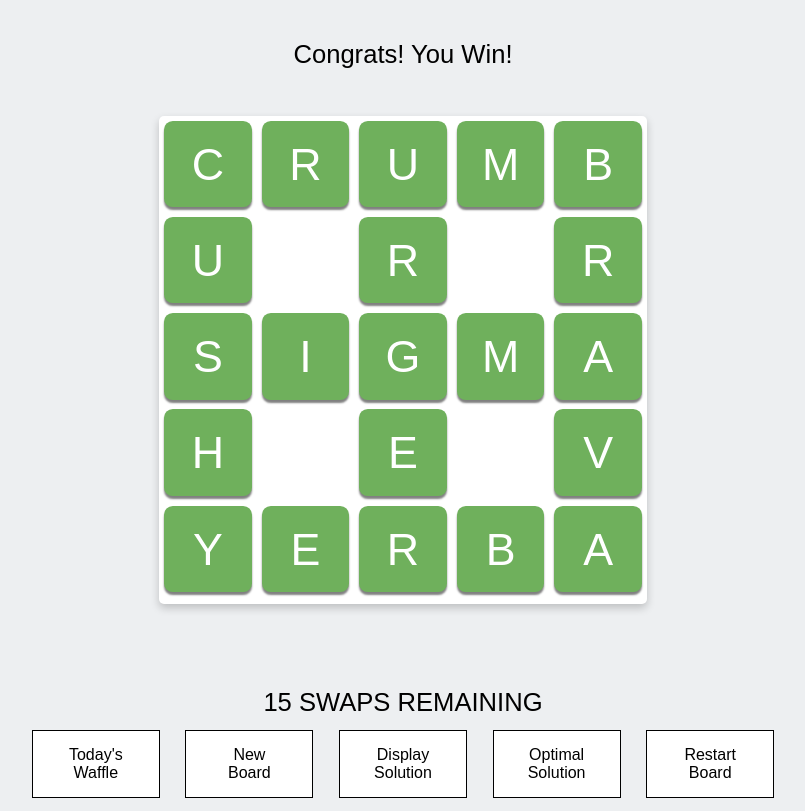
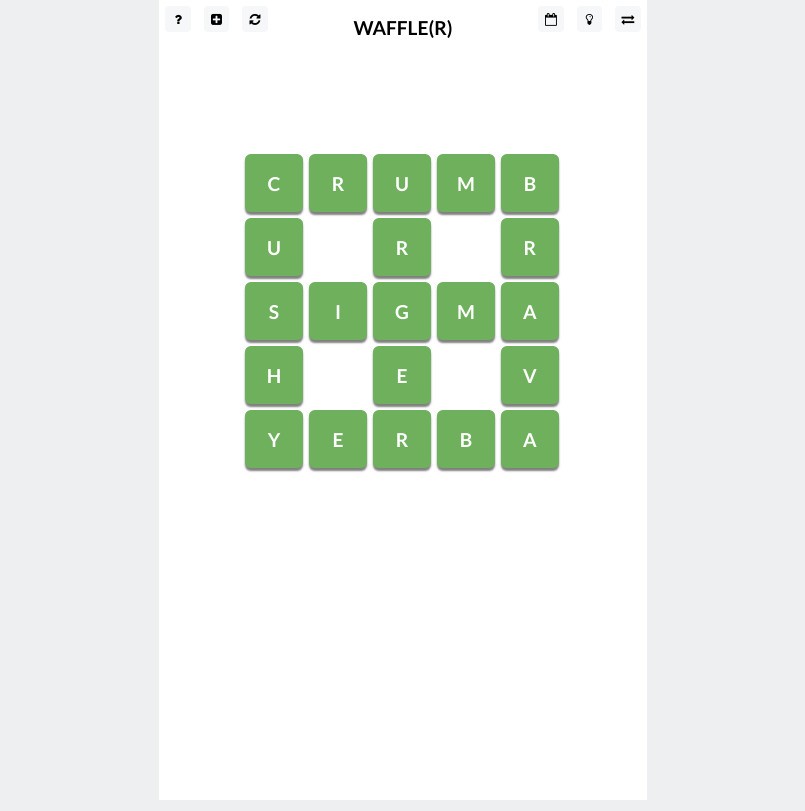
Before and after one commit to nsobotka/Waffler, a Flask app: page / in a window 1280 px wide. Shown: the whole page, without its empty margins (237-1042 px from the left). Run offline with Flask 2, Linux system fonts and the light colour scheme.

Commit message:
design overhaul

```diff
--- a/app/routes.py
+++ b/app/routes.py
@@ -5,11 +5,10 @@ from scrape import *
 from viz import *
 from boardGeneration import *
 from testBoards import *
+from shortestPath import *
 
 # Things to do:
 # make it so it doesn't reload every time you make a move? if possible?
-# optimal solution to solve board
-# use optimal solution number of swaps to correctly generate boards that can only be solved in minimum 10?
 # display optimal solution somehow
 # aesthetics - font sizes, placement, weird behavior on half screen, end messages, etc
 # aesthetics for all different pages including error pages
@@ -18,12 +17,15 @@ from testBoards import *
 # Final bug checks
 # Nice readme
 # clean up repository
+# reach out to waffle man
 # publish to website
 
 
 # Global variables
 solvedPuzzle = getPuzzle()
 scrambledPuzzle = scramble(solvedPuzzle)
+while(len(main(scrambledPuzzle, solvedPuzzle)) != 10):
+        scrambledPuzzle = scramble(solvedPuzzle)
 scrambledPuzzleUnmodified = [row[:] for row in scrambledPuzzle]
 states, draggable, numGreen = getStates(solvedPuzzle, scrambledPuzzle)
 swaps = 15
@@ -48,6 +50,10 @@ def newBoard():
     global numGreen
     solvedPuzzle = getPuzzle()
     scrambledPuzzle = scramble(solvedPuzzle)
+
+    while(len(main(scrambledPuzzle, solvedPuzzle)) != 10):
+        scrambledPuzzle = scramble(solvedPuzzle)
+
     scrambledPuzzleUnmodified = [row[:] for row in scrambledPuzzle]
     states, draggable, numGreen = getStates(solvedPuzzle, scrambledPuzzle)
     swaps = 15
--- a/app/static/style.css
+++ b/app/static/style.css
@@ -4,17 +4,51 @@ body {
 
 #title_text {
     text-align: center;
-    font-size: 2vw;
-    margin-top: 5vh;
-    font-family: Arial, Helvetica, sans-serif;
+    font-size: 1.5vw;
+    margin-top: 2vh;
+    font-weight: bold;
+    font-family: Lato, sans-serif;
+    /* z-index: 100; */
+}
+
+.toolBtn {
+    background-color: #f6f7f8; /* Green */
+    border: none;
+    color: black;
+    /* padding: 15px 32px; */
+    text-align: center;
+    display: inline-block;
+    font-size: 1vw;
+    border-radius: 16%;
+    margin: 0.5vw;
+    -webkit-transition-duration: 0.4s; /* Safari */
+    transition-duration: 0.4s;
+    width: 2vw;
+    height: 2vw;
+}
+
+#left_buttons {
+    display: flex;
+    justify-content: left;
+    width: 100%;
+}
+
+#right_buttons {
+    display: flex;
+    justify-content: right;
+    width: 100%;
+}
+
+.toolBtn:hover {
+    box-shadow: 0 8px 16px 0 rgba(0,0,0,0.24),0 1px 10px 0 rgba(0,0,0,0.19);
 }
 
 .card {
     background-color: white;
     color: black;
-    box-shadow: 0 4px 8px 0 rgba(0,0,0,0.2);
+    /* box-shadow: 0 4px 8px 0 rgba(0,0,0,0.2); */
     transition: 0.3s;
-    border-radius: 5px; /* 5px rounded corners */
+    /* border-radius: 5px; */
     /* box-shadow: 5px 5px 5px; */
   }
 
@@ -23,13 +57,13 @@ body {
     position: absolute;
 
     width: 61vh;
-    height: 61vh;
+    height: 100%;
 
-    top:50%;
+    top:0%;
     left:50%;
 
     margin-left:-30.5vh;/* half width*/
-	margin-top:-35.5vh;/* half height*/
+	margin-top:0vh;/* half height*/
 }
 
 #button_container {
@@ -58,42 +92,35 @@ body {
     flex-wrap: wrap;
     height: 100%;
     width: 100%;
+
+    margin-top: 35%;
 }
 
-.cell.hidden_cell {
+#cell_flex {
+    display: flex;
+    justify-content: center;
+
+    height: 40vh;
+    width: 40vh;
+    margin-left:17%;/* half width*/
+
+}
+
+.cell_text.hidden_cell {
     visibility: hidden;
 }
 
 .cell_text {
-    font-family: Arial, Helvetica, sans-serif;
+    font-family: Lato, sans-serif;
     text-align: center;
     color: white;
-    line-height: 10.8vh;
-    font-size: 3.5vw;
+    line-height: 7.4vh;
+    font-size: 1.5vw;
     background-color: purple;
     border-radius: 10%;
     box-shadow: 0px 3px 2px grey;
     margin: 1%;
     height: 18%;
     width: 18%;
+    font-weight: bold;
 }
-
-.toolBtn {
-    background-color: white; /* Green */
-    border: none;
-    color: black;
-    padding: 15px 32px;
-    text-align: center;
-    text-decoration: none;
-    display: inline-block;
-    font-size: 16px;
-    margin: 1vw;
-    -webkit-transition-duration: 0.4s; /* Safari */
-    transition-duration: 0.4s;
-    width: 10vw;
-    border: 1px solid black;
-}
-
-.toolBtn:hover {
-    box-shadow: 0 8px 16px 0 rgba(0,0,0,0.24),0 1px 10px 0 rgba(0,0,0,0.19);
-}
--- a/app/templates/index.html
+++ b/app/templates/index.html
@@ -4,6 +4,8 @@
 <head>
     <title>Waffler</title>
     <link rel="stylesheet" href="{{ url_for('static', filename='style.css') }}">
+    <link rel="stylesheet" href="https://cdnjs.cloudflare.com/ajax/libs/font-awesome/4.7.0/css/font-awesome.min.css">
+    <link href='http://fonts.googleapis.com/css?family=Lato:400,700' rel='stylesheet' type='text/css'>
 </head>
 
 <body>
@@ -47,12 +49,45 @@
             e.preventDefault();
         }
     </script>
-    {% if numGreen == 21 %}
+    <!-- {% if numGreen == 20 %}
     <div id="title_text">Congrats! You Win!</div>
     {% else %}
     <div id="title_text">WAFFLER</div>
-    {% endif %}
+    {% endif %} -->
+
     <div class="card" id="board_container">
+        <div id="header">
+
+            <!-- <div id="title_text">{{swaps}} SWAPS REMAINING</div> -->
+            <div id="button_flex">
+                <div id="left_buttons">
+                    <form action="/about" method="post">
+                        <button type="submit" class="toolBtn" id="about" onClick={} action="/newBoard"><i class="fa fa-question"></i></button>
+                    </form>
+                    <form action="/newBoard" method="post">
+                        <button type="submit" class="toolBtn" id="newBoard" onClick={} action="/newBoard"><i class="fa fa-plus-square"></i></button>
+                    </form>
+                    <form action="/reload" method="post">
+                        <button type="submit" class="toolBtn" id="reload" onClick={} action="/reload"><i class="fa fa-refresh"></i></button>
+                    </form>
+                </div>
+
+                <div id="title_text">WAFFLE(R)</div>
+
+                <div id="right_buttons">
+                    <form action="/getActualWaffle" method="post">
+                        <button type="submit" class="toolBtn" id="getActualWaffle" onClick={}><i class="fa fa-calendar-o"></i></button>
+                    </form>
+                    <form action = "/showSolution" method="post">
+                        <button type = "submit" class="toolBtn" id="showSolution" onClick={}><i class="fa fa-lightbulb-o"></i></button>
+                    </form>
+                    <form action="/solve" method="post">
+                        <button type="submit" class="toolBtn" id="solve" onClick={}><i class="fa fa-exchange"></i></button>
+                    </form>
+
+                </div>
+            </div>
+        </div>
         <div id="cell_flex">
             <div id="parent">
                 <div id="box1" class="cell_text" style="background-color: {{ colors[0][0][0] }}; color: {{ colors[0][0][1] }};" draggable={{draggable[0][0]}} ondragstart="drag(event)" ondrop="drop(event)"
@@ -67,11 +102,11 @@
                     ondragover="return !{{draggable[0][4]}}">{{puzzle[0][4]}}</div>
                 <div id="box6" class="cell_text" style="background-color: {{ colors[1][0][0] }}; color: {{ colors[1][0][1] }};" draggable={{draggable[1][0]}} ondragstart="drag(event)" ondrop="drop(event)"
                     ondragover="return !{{draggable[1][0]}}">{{puzzle[1][0]}}</div>
-                <div id="box7" class="cell_text" style="background-color: {{ colors[1][1][0] }}; color: {{ colors[1][1][1] }};" draggable={{draggable[1][1]}} ondragstart="drag(event)" ondrop="drop(event)"
+                <div id="box7" class="cell_text" style="visibility: hidden;" draggable={{draggable[1][1]}} ondragstart="drag(event)" ondrop="drop(event)"
                     ondragover="return !{{draggable[1][1]}}">{{puzzle[1][1]}}</div>
                 <div id="box8" class="cell_text" style="background-color: {{ colors[1][2][0] }}; color: {{ colors[1][2][1] }};" draggable={{draggable[1][2]}} ondragstart="drag(event)" ondrop="drop(event)"
                     ondragover="return !{{draggable[1][2]}}">{{puzzle[1][2]}}</div>
-                <div id="box9" class="cell_text" style="background-color: {{ colors[1][3][0] }}; color: {{ colors[1][3][1] }};" draggable={{draggable[1][3]}} ondragstart="drag(event)" ondrop="drop(event)"
+                <div id="box9" class="cell_text" style="visibility: hidden;" draggable={{draggable[1][3]}} ondragstart="drag(event)" ondrop="drop(event)"
                     ondragover="return !{{draggable[1][3]}}">{{puzzle[1][3]}}</div>
                 <div id="box10" class="cell_text" style="background-color: {{ colors[1][4][0] }}; color: {{ colors[1][4][1] }};" draggable={{draggable[1][4]}} ondragstart="drag(event)" ondrop="drop(event)"
                     ondragover="return !{{draggable[1][4]}}">{{puzzle[1][4]}}</div>
@@ -87,11 +122,11 @@
                     ondragover="return !{{draggable[2][4]}}">{{puzzle[2][4]}}</div>
                 <div id="box16" class="cell_text" style="background-color: {{ colors[3][0][0] }}; color: {{ colors[3][0][1] }};" draggable={{draggable[3][0]}} ondragstart="drag(event)" ondrop="drop(event)"
                     ondragover="return !{{draggable[3][0]}}">{{puzzle[3][0]}}</div>
-                <div id="box17" class="cell_text" style="background-color: {{ colors[3][1][0] }}; color: {{ colors[3][1][1] }};" draggable={{draggable[3][1]}} ondragstart="drag(event)" ondrop="drop(event)"
+                <div id="box17" class="cell_text" style="visibility: hidden;" draggable={{draggable[3][1]}} ondragstart="drag(event)" ondrop="drop(event)"
                     ondragover="return !{{draggable[3][1]}}">{{puzzle[3][1]}}</div>
                 <div id="box18" class="cell_text" style="background-color: {{ colors[3][2][0] }}; color: {{ colors[3][2][1] }};" draggable={{draggable[3][2]}} ondragstart="drag(event)" ondrop="drop(event)"
                     ondragover="return !{{draggable[3][2]}}">{{puzzle[3][2]}}</div>
-                <div id="box19" class="cell_text" style="background-color: {{ colors[3][3][0] }}; color: {{ colors[3][3][1] }};" draggable={{draggable[3][3]}} ondragstart="drag(event)" ondrop="drop(event)"
+                <div id="box19" class="cell_text" style="visibility: hidden;" draggable={{draggable[3][3]}} ondragstart="drag(event)" ondrop="drop(event)"
                     ondragover="return !{{draggable[3][3]}}">{{puzzle[3][3]}}</div>
                 <div id="box20" class="cell_text" style="background-color: {{ colors[3][4][0] }}; color: {{ colors[3][4][1] }};" draggable={{draggable[3][4]}} ondragstart="drag(event)" ondrop="drop(event)"
                     ondragover="return !{{draggable[3][4]}}">{{puzzle[3][4]}}</div>
@@ -108,7 +143,8 @@
             </div>
         </div>
     </div>
-    <div id="button_container">
+
+    <!-- <div id="button_container">
         <div id="title_text">{{swaps}} SWAPS REMAINING</div>
         <div id="button_flex">
             <form action="/getActualWaffle" method="post">
@@ -127,7 +163,7 @@
                 <button type="submit" class="toolBtn" id="reload" onClick={} action="/reload">Restart Board</button>
             </form>
         </div>
-    </div>
+    </div> -->
 </body>
 
 </html>
--- a/boardGeneration.py
+++ b/boardGeneration.py
@@ -1,4 +1,5 @@
 import random, math
+from shortestPath import *
 from viz import *
 
 # 5 letter word list
--- a/shortestPath.py
+++ b/shortestPath.py
@@ -144,8 +144,11 @@ def main(p1, p2):
 
         if b1 != b2:
             unsolved = True
+
+    # viz_swaps(swapList)
+
     return swapList
 
 
-swapList = main(scrambled4, correct4)
-viz_swaps(swapList)
+# swapList = main(scrambled4, correct4)
+# viz_swaps(swapList)
```
